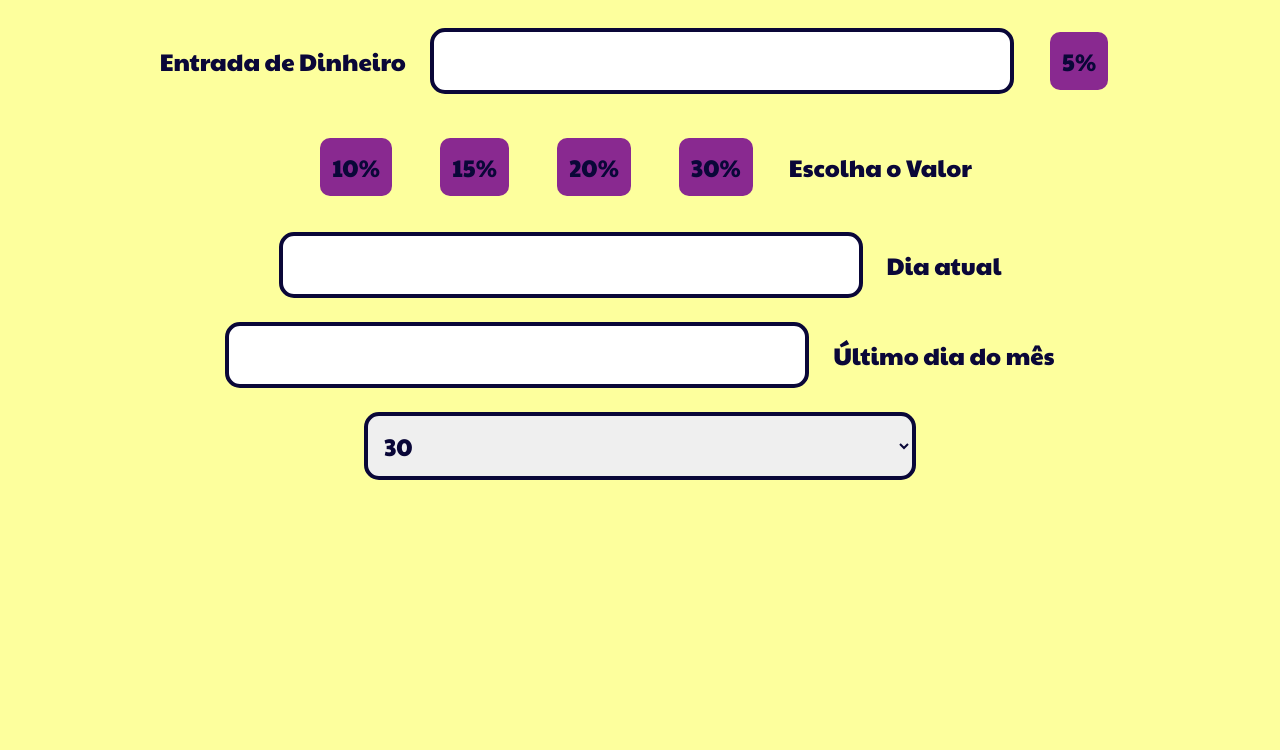
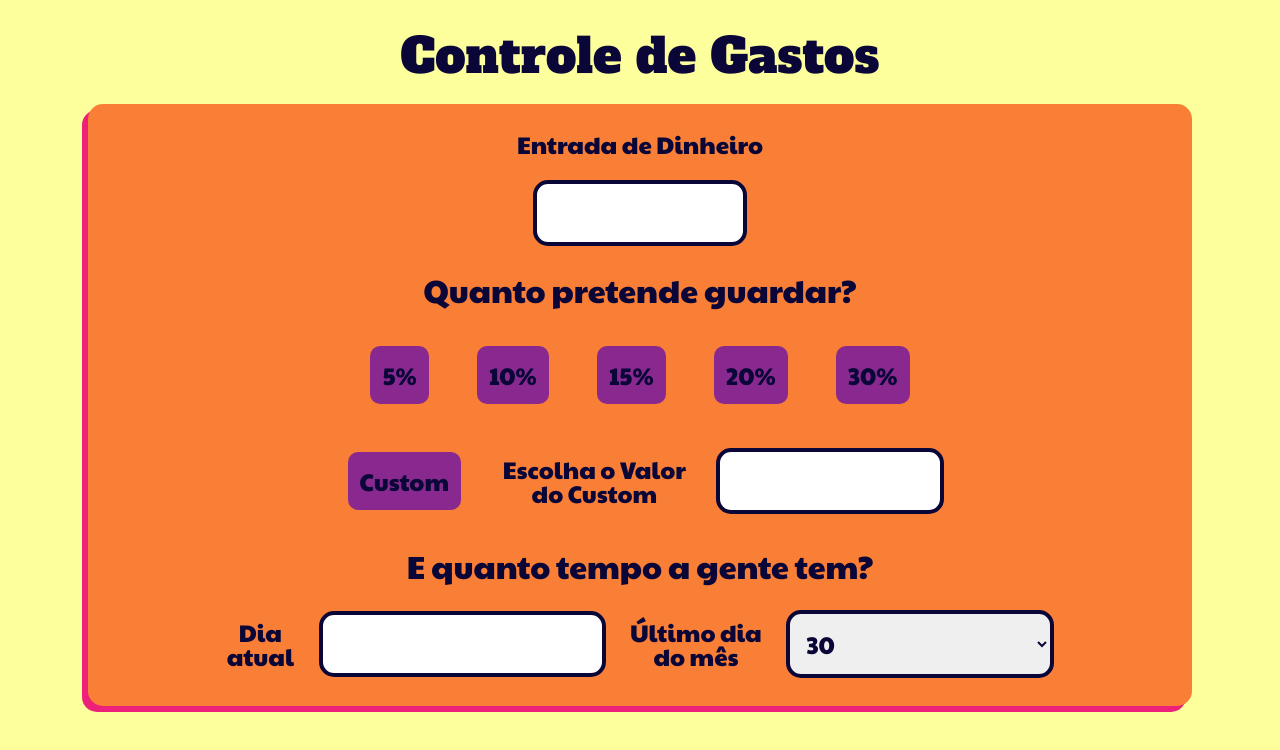
Before and after one commit to Pololokka/desafio-controle-monetario, a React (Vite) app: page / in a window 1280 px wide. Shown: the top 750 px of the page. Built offline with nearby package versions, Linux system fonts and the light colour scheme.

Commit message:
:lipstick: estilizada interface de usuário

```diff
--- a/src/App.css
+++ b/src/App.css
@@ -193,7 +193,7 @@ select {
   --cor-card-3: #fbe435;
 
   --tamanho-fonte-titulo: 3rem;
-  --tamanho-fonte-subtitulo: 3rem;
+  --tamanho-fonte-subtitulo: 2rem;
   --tamanho-fonte-texto: 1.5rem;
 }
 
@@ -212,17 +212,24 @@ html {
   flex-direction: column;
   align-items: center;
   justify-content: center;
+  flex-wrap: wrap;
   background-color: var(--cor-card-centro);
   border-radius: 15px;
   box-shadow: -6px 6px var(--cor-sombra-card-centro-1);
+  padding: 1em;
 }
 
-.show {
-  display: block;
+.entrada__container {
+  display: flex;
+  flex-direction: column;
+  justify-content: center;
+  align-items: center;
 }
 
-.hide {
-  display: none;
+.inputs__container {
+  display: flex;
+  justify-content: center;
+  align-items: center;
 }
 
 .titulo {
--- a/src/App.jsx
+++ b/src/App.jsx
@@ -6,26 +6,39 @@ import Select from "./Components/Select/Index";
 
 function App() {
   return (
-    <div className="App">
+    <main className="App">
+      <h1 className="titulo titulo-hover">Controle de Gastos</h1>
+      <div className="card__geral">
+        <div className="entrada__container">
           <Input
             name="money"
             title="Entrada de Dinheiro"
             type="number"
             minimun={0}
           />
+        </div>
+
+        <h2 className="subtitulo subtitulo-hover">Quanto pretende guardar?</h2>
+
+        <div className="inputs__container">
           <Button name="5por" title="5%" />
           <Button name="10por" title="10%" />
           <Button name="15por" title="15%" />
           <Button name="20por" title="20%" />
           <Button name="30por" title="30%" />
+        </div>
+
+        <div className="inputs__container">
+          <input type="button" value="Custom" className="texto btn__geral" />
 
           <Input
             name="saveCustom"
-        title="Escolha o Valor"
+            title="Escolha o Valor do Custom"
             type="number"
             minimun={0}
             maximum={100}
           />
+        </div>
 
         {/* <Select
         title="Mês"
@@ -46,6 +59,11 @@ function App() {
         }}
       /> */}
 
+        <h2 className="subtitulo subtitulo-hover">
+          E quanto tempo a gente tem?
+        </h2>
+
+        <div className="inputs__container">
           <Input name="day" title="Dia atual" type="text" />
 
           <Select
@@ -59,6 +77,8 @@ function App() {
             }}
           />
         </div>
+      </div>
+    </main>
   );
 }
 
```
Lines whose indentation alone changed are shown as unchanged.
